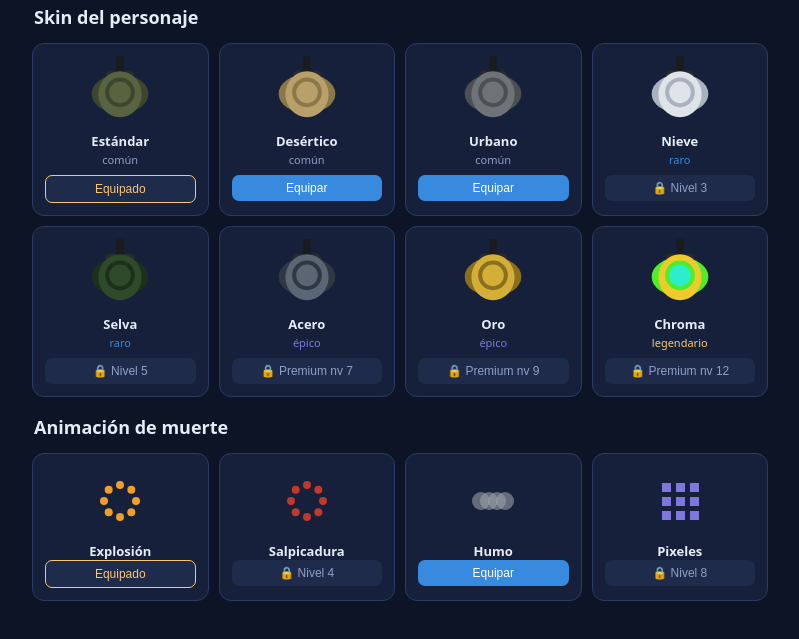
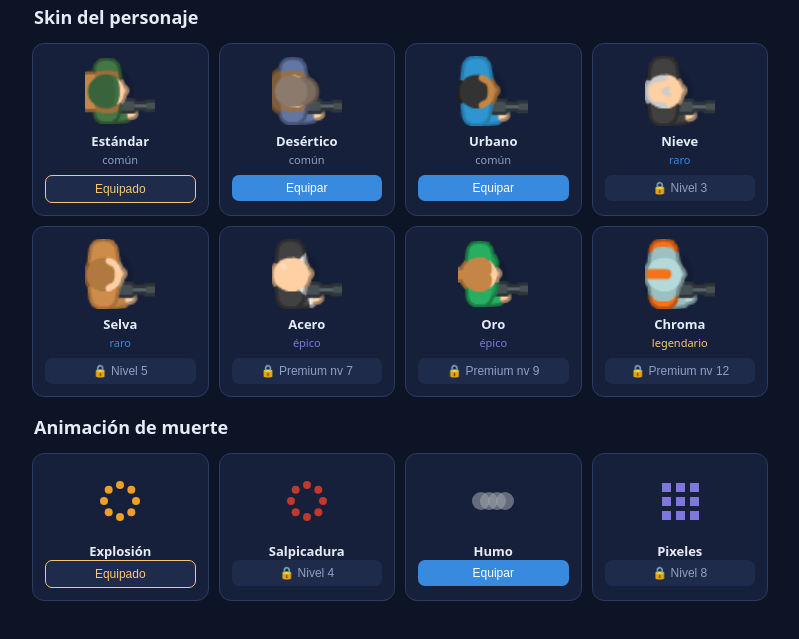
Before and after one commit to javierrreme95-dev/arena-shooter, a website built with Vite: page index.html in a window 1280 px wide. Both pictures are taken after a click on the button "Skins". Shown: the part 71-710 px from the top of the page, without its empty margins (240-1039 px from the left). Built offline with nearby package versions, Linux system fonts and the light colour scheme; files whose address does not match are found by name.

Commit message:
feat: arte real de personajes (Kenney Top-down Shooter CC0) mapeado a skins y zombies + escalado con proporcion

```diff
--- a/index.html
+++ b/index.html
@@ -81,6 +81,7 @@
         <p class="muted">Arena Shooter — prototipo.</p>
         <p class="muted">Diseño y dirección: tú. Programación: Claude.</p>
         <p class="muted">Hecho con Vite + Canvas. Temporada 1.</p>
+        <p class="muted">Arte de personajes: Top-down Shooter de Kenney.nl (CC0).</p>
       </section>
 
       <div id="toast" class="toast"></div>
--- a/src/skins.js
+++ b/src/skins.js
@@ -31,8 +31,10 @@ export function getDeath(id) { return dById[id] || DEATH_ANIMS[0]; }
 function chromaCol(off, t) { return "hsl(" + Math.floor((t * 80 + off) % 360) + ",85%,55%)"; }
 
 function drawImgRot(ctx, img, x, y, r, aim) {
+  const s = r * 3, iw = img.naturalWidth, ih = img.naturalHeight, sc = s / Math.max(iw, ih);
+  const w = iw * sc, h = ih * sc;
   ctx.save(); ctx.translate(x, y); ctx.rotate(aim + Math.PI / 2);
-  const s = r * 2.9; ctx.drawImage(img, -s / 2, -s / 2, s, s); ctx.restore();
+  ctx.drawImage(img, -w / 2, -h / 2, w, h); ctx.restore();
 }
 
 export function drawSoldier(ctx, x, y, r, skin, aim, t) {
```
Also changed, not shown: public/sprites/soldado_acero.png (added), public/sprites/soldado_chroma.png (added), public/sprites/soldado_desertico.png (added), public/sprites/soldado_estandar.png (added), public/sprites/soldado_nieve.png (added), public/sprites/soldado_oro.png (added), public/sprites/soldado_selva.png (added), public/sprites/soldado_urbano.png (added), public/sprites/zombie_clasico.png (added), public/sprites/zombie_huesudo.png (added), public/sprites/zombie_putrefaccion.png (added), public/sprites/zombie_rapido.png (added), public/sprites/zombie_sangriento.png (added).
